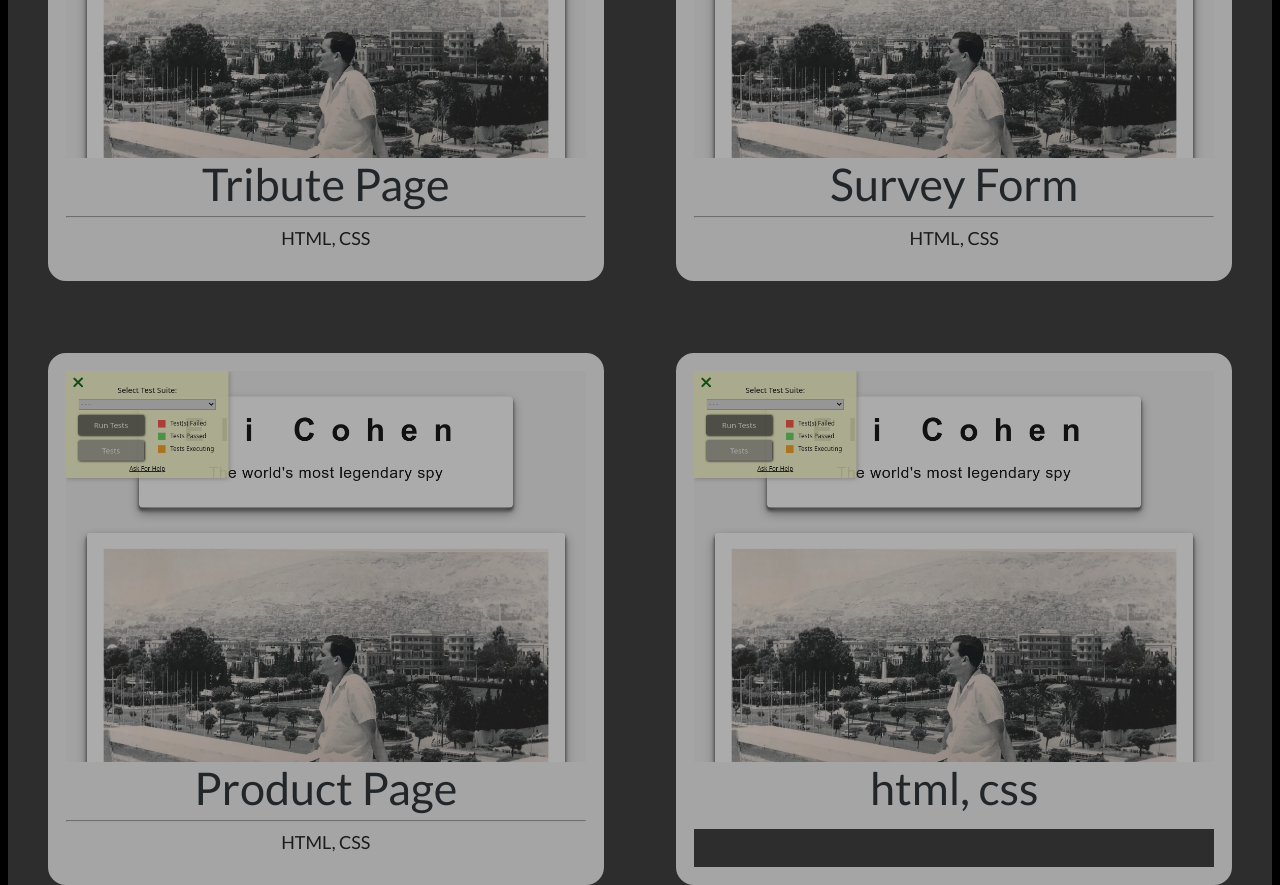
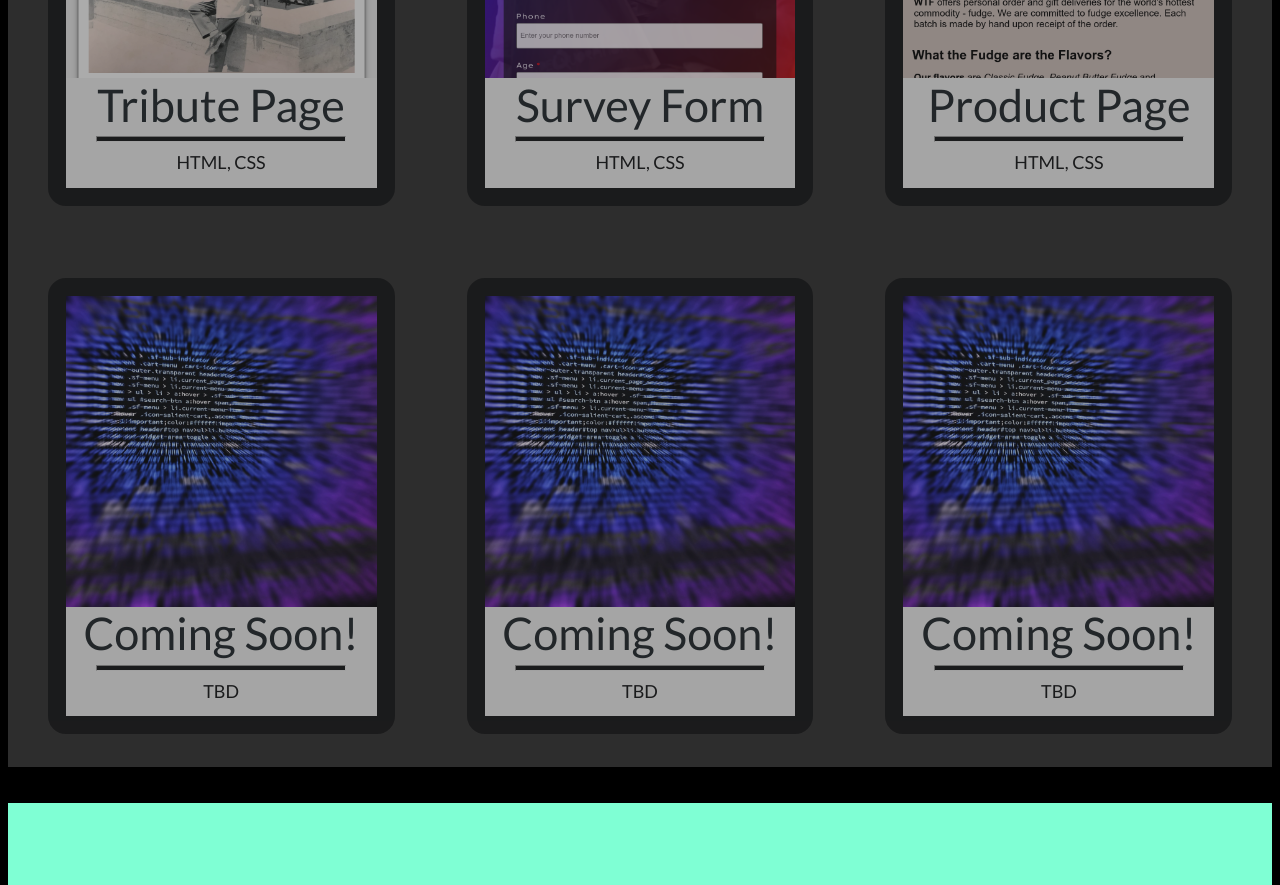
Before and after one commit to adamhayat/portfolio, a plain HTML site: page index.html in a window 1280 px wide. Shown: the part 1820-2705 px from the top of the page. Drawn offline with Linux system fonts and the light colour scheme.

Commit message:
Feb 27: • Finished portfolio section

```diff
--- a/index.html
+++ b/index.html
@@ -38,6 +38,7 @@
         <main>
             <section class="section-container" id="about-container">
                 <div class="container" id="about-me-container">
+                <div class="container-width">
                     <h2 id="h2-about">Welcome to my Coding Portfolio!</h2>
                     <div id="about-text-image-container">
                         <div id="about-text-container"><p           class="paragraph"   id="about-paragraph">Hey! I'm a Sales Engineer in the SaaS space with a passion for coding. Check out some of my work below. </p>
@@ -46,6 +47,7 @@
                             <img src="images/Adam Hayat.JPG" alt="Photo of Adam Hayat">
                         </div>
                     </div>
+                </div>
                 </div>
                 <div class="container" id="skills-container">
                     <p id="skills">
@@ -58,60 +60,60 @@
                 <div class="portfolio-grid">
                     <div class="portfolio-box">
                         <div class="portfolio-item" id="portfolio-item-1">
-                            <img class="portfolio-image" src="images/tribute-project-screen.png" alt="tribute project">
+                            <img class="portfolio-image" src="images/portfolio-tribute.png" alt="tribute project">
                             <div class="portfolio-bottom">
                                 <p class="paragraph">
-                                    Tribute Page <hr> HTML, CSS
+                                    Tribute Page <hr class="portfolio-separator"> HTML, CSS
                                 </p>
                             </div>
                         </div>
                     </div>
                     <div class="portfolio-box">
                         <div class="portfolio-item" id="portfolio-item-2">
-                            <img class="portfolio-image" src="images/tribute-project-screen.png" alt="tribute project">
+                            <img class="portfolio-image" src="images/portfolio-survey.png" alt="tribute project">
                             <div class="portfolio-bottom">
                                 <p class="paragraph">
-                                    Survey Form <hr> HTML, CSS
+                                    Survey Form <hr class="portfolio-separator"> HTML, CSS
                                 </p>
                             </div>
                         </div>
                     </div>
                     <div class="portfolio-box">
                         <div class="portfolio-item" id="portfolio-item-3">
-                            <img class="portfolio-image" src="images/tribute-project-screen.png" alt="tribute project">
+                            <img class="portfolio-image" src="images/portfolio-product-page.png" alt="tribute project">
                             <div class="portfolio-bottom">
                                 <p class="paragraph">
-                                    Product Page <hr> HTML, CSS
+                                    Product Page <hr class="portfolio-separator"> HTML, CSS
                                 </p>
                             </div>
                         </div>
                     </div>
                     <div class="portfolio-box">
                         <div class="portfolio-item" id="portfolio-item-4">
-                            <img class="portfolio-image" src="images/tribute-project-screen.png" alt="tribute project">
+                            <img class="portfolio-image" src="images/portfolio-coming-soon.jpg" alt="tribute project">
                             <div class="portfolio-bottom">
                                 <p class="paragraph">
-                                    html, css
+                                    Coming Soon! <hr class="portfolio-separator"> TBD
                                 </p>
                             </div>
                         </div>
                     </div>
                     <div class="portfolio-box">
                         <div class="portfolio-item" id="portfolio-item-5">
-                            <img class="portfolio-image" src="images/tribute-project-screen.png" alt="tribute project">
+                            <img class="portfolio-image" src="images/portfolio-coming-soon.jpg" alt="tribute project">
                             <div class="portfolio-bottom">
                                 <p class="paragraph">
-                                    html, css
+                                    Coming Soon! <hr class="portfolio-separator"> TBD
                                 </p>
                             </div>
                         </div>
                     </div>
                     <div class="portfolio-box">
                         <div class="portfolio-item" id="portfolio-item-6">
-                            <img class="portfolio-image" src="images/tribute-project-screen.png" alt="tribute project">
+                            <img class="portfolio-image" src="images/portfolio-coming-soon.jpg" alt="tribute project">
                             <div class="portfolio-bottom">
                                 <p class="paragraph">
-                                    html, css
+                                    Coming Soon! <hr class="portfolio-separator"> TBD
                                 </p>
                             </div>
                         </div>
--- a/styles/style.css
+++ b/styles/style.css
@@ -50,6 +50,10 @@ h2 {
 .section-container {
     height: 30em;
     width: auto;
+}
+
+.container-width {
+    max-width: 1024px;
 }
 
 /* header-container */
@@ -193,7 +197,7 @@ h2 {
     .portfolio-grid {
         margin-left: 2em;
         display: grid;
-        grid-template-columns: repeat(auto-fit, minmax(22em, 1fr));
+        grid-template-columns: repeat(auto-fit, minmax(15em, 1fr));
         grid-gap: 4em;
         width: 100%;
     }
@@ -228,9 +232,18 @@ h2 {
             }
 
             .portfolio-box {
-                border: 1em solid var(--color3);
+                border: 1em solid var(--color6);
                 border-radius: 1em;
                 text-align: center;
+            }
+
+            .portfolio-separator {
+                width: 80%;
+            }
+
+            .portfolio-separator {
+                height: 4px;
+                background-color: var(--color6);
             }
 
 /* contact area */
```
Also changed, not shown: images/portfolio-coming-soon.jpg (added), images/portfolio-product-page.png (added), images/portfolio-survey.png (added), images/portfolio-tribute.png (added).
